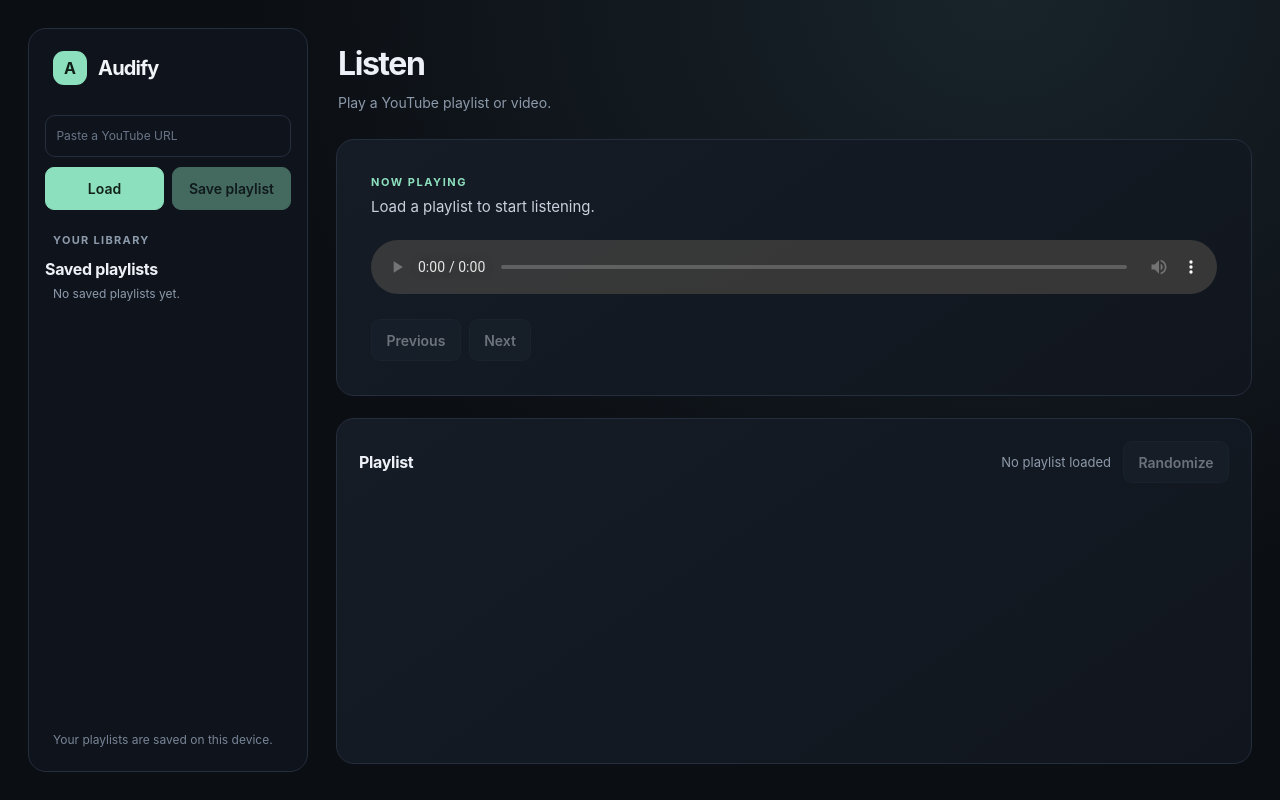
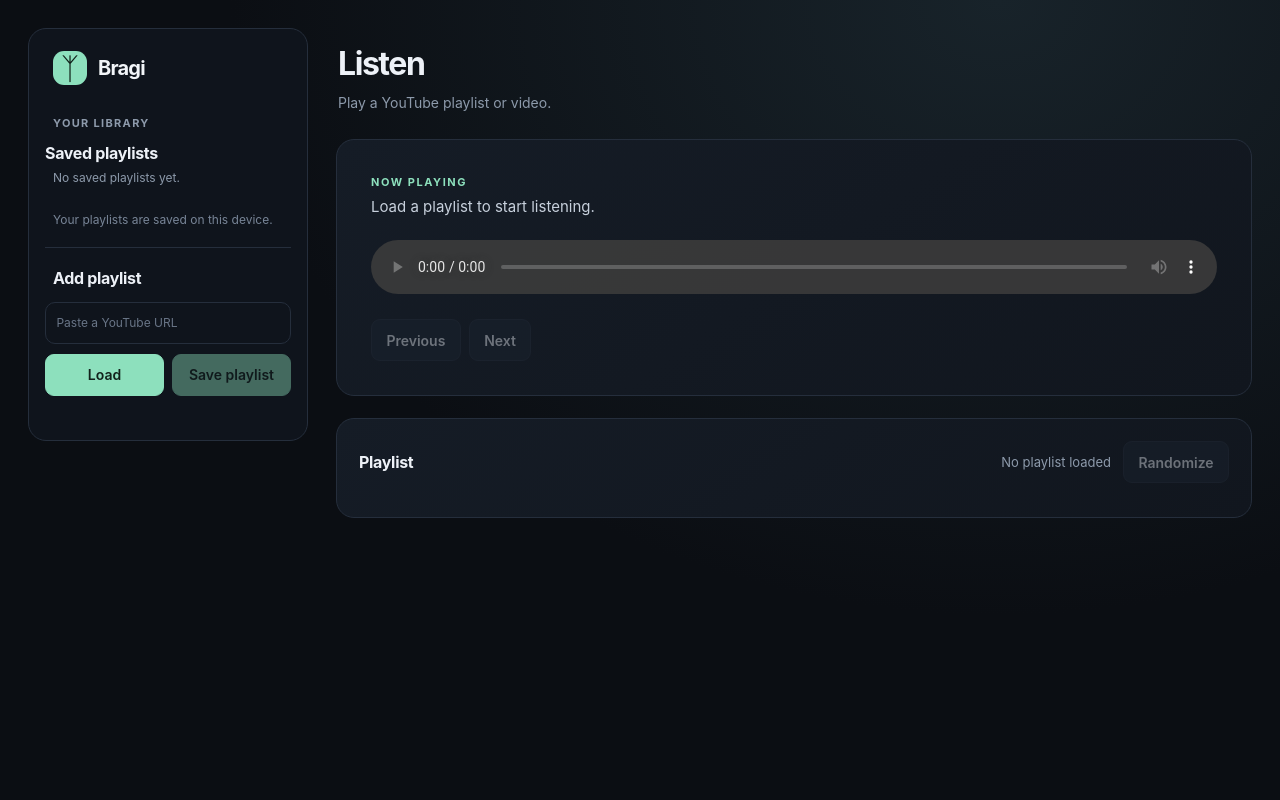
Before and after one commit to swearhouse/Audify, a Flask app: page / in a window 1280 px wide. Run offline with Flask 3, Linux system fonts and the light colour scheme; data that the repository does not hold is empty; some libraries are stand-ins or nearby versions.

Commit message:
minor changes

```diff
--- a/pyproject.toml
+++ b/pyproject.toml
@@ -3,13 +3,14 @@ requires = ["setuptools>=68"]
 build-backend = "setuptools.build_meta"
 
 [project]
-name = "audify"
+name = "bragi"
 version = "0.1.0"
-description = "A small LAN-hosted YouTube audio playback proof of concept"
+description = "Bragi, a small LAN-hosted YouTube audio playback proof of concept"
 requires-python = ">=3.10"
 dependencies = [
     "Flask>=3.0,<4.0",
     "yt-dlp>=2024.1.0",
+    "waitress>=3.0,<4.0",
 ]
 
 [project.optional-dependencies]
--- a/src/audify/__init__.py
+++ b/src/audify/__init__.py
@@ -1 +1 @@
-"""Audify local-network audio player."""
+"""Bragi local-network audio player."""
--- a/src/audify/__main__.py
+++ b/src/audify/__main__.py
@@ -1,5 +1,11 @@
+from waitress import serve
+
 from audify.app import create_app
 
 
-app = create_app()
-app.run(host="0.0.0.0", port=8000, debug=False)
+def main() -> None:
+    serve(create_app(), host="0.0.0.0", port=8000)
+
+
+if __name__ == "__main__":
+    main()
--- a/src/audify/templates/index.html
+++ b/src/audify/templates/index.html
@@ -3,8 +3,14 @@
   <head>
     <meta charset="utf-8">
     <meta name="viewport" content="width=device-width, initial-scale=1">
-    <title>Audify</title>
+    <title>Bragi</title>
     <style>
+      @property --ambient-color {
+        syntax: "<color>";
+        inherits: false;
+        initial-value: #18232a;
+      }
+
       :root {
         color-scheme: dark;
         font-family: Inter, ui-sans-serif, system-ui, -apple-system, BlinkMacSystemFont, "Segoe UI", sans-serif;
@@ -24,12 +30,14 @@
       }
 
       body {
+        --ambient-color: #18232a;
         min-width: 320px;
         min-height: 100vh;
         margin: 0;
-        background: radial-gradient(ellipse at 78% 0%, #18232a 0, #0b0e13 48rem);
+        background: radial-gradient(ellipse at 78% 0%, var(--ambient-color) 0, #0b0e13 48rem);
         font-size: 14px;
         line-height: 1.5;
+        transition: --ambient-color 1.2s ease;
       }
 
       form {
@@ -88,6 +96,7 @@
 
       .app-shell {
         display: grid;
+        align-items: start;
         grid-template-columns: 280px minmax(0, 1fr);
         gap: 28px;
         width: min(1440px, 100%);
@@ -104,6 +113,11 @@
         border: 1px solid var(--border);
         border-radius: 18px;
         background: #10151de8;
+      }
+
+      .saved-library {
+        flex: none;
+        min-height: 0;
       }
 
       .brand {
@@ -125,7 +139,8 @@
         border-radius: 11px;
         background: #8de0bd;
         color: #102019;
-        font-size: 16px;
+        font-size: 30px;
+        line-height: 30px;
         letter-spacing: 0;
       }
 
@@ -134,6 +149,17 @@
         margin: 0;
         font-size: 16px;
         letter-spacing: -0.02em;
+      }
+
+      .sidebar-divider {
+        width: 100%;
+        margin: 18px 0;
+        border: 0;
+        border-top: 1px solid var(--border);
+      }
+
+      .sidebar .add-playlist-heading {
+        margin: 0 0 12px 8px;
       }
 
       .sidebar-label {
@@ -296,9 +322,8 @@
 
       .queue-card {
         display: flex;
-        flex: 1;
+        flex: none;
         flex-direction: column;
-        min-height: 220px;
         padding: 22px;
       }
 
@@ -325,7 +350,7 @@
       #saved-playlists {
         display: grid;
         gap: 5px;
-        max-height: 52vh;
+        max-height: 360px;
         overflow-y: auto;
         padding: 0;
         list-style: none;
@@ -403,8 +428,7 @@
       }
 
       .sidebar-note {
-        margin: auto 8px 0;
-        padding-top: 20px;
+        margin: 12px 8px 0;
         color: #788597;
         font-size: 12px;
       }
@@ -485,7 +509,16 @@
   <body>
     <main class="app-shell">
       <aside class="sidebar" aria-labelledby="saved-heading">
-        <div class="brand"><span class="brand-mark" aria-hidden="true">A</span>Audify</div>
+        <div class="brand"><span class="brand-mark" aria-hidden="true">ᛉ</span>Bragi</div>
+        <section class="saved-library" aria-labelledby="saved-heading">
+          <p class="sidebar-label">Your library</p>
+          <h2 id="saved-heading">Saved playlists</h2>
+          <p id="saved-status" role="status" aria-live="polite"></p>
+          <ul id="saved-playlists"></ul>
+          <p class="sidebar-note">Your playlists are saved on this device.</p>
+        </section>
+        <hr class="sidebar-divider">
+        <h2 class="add-playlist-heading">Add playlist</h2>
         <form id="url-form">
           <input
             id="url"
@@ -500,11 +533,6 @@
             <button id="save-button" type="button" disabled>Save playlist</button>
           </div>
         </form>
-        <p class="sidebar-label">Your library</p>
-        <h2 id="saved-heading">Saved playlists</h2>
-        <p id="saved-status" role="status" aria-live="polite"></p>
-        <ul id="saved-playlists"></ul>
-        <p class="sidebar-note">Your playlists are saved on this device.</p>
       </aside>
       <section class="workspace" aria-label="Audio player">
         <header class="topbar">
@@ -556,14 +584,35 @@
       const maxAudioLoadRetries = 2;
       const audioLoadError = "The audio stream could not be loaded.";
       const currentThumbnail = document.querySelector("#current-thumbnail");
+      const ambientColors = ["#241f2a", "#1e2925", "#29231f", "#202734", "#192a2a", "#27232a"];
       let tracks = [];
       let currentIndex = -1;
+      let ambientColorIndex = -1;
       let playbackRequest = 0;
       let playlistLoadRequest = 0;
       let cancelMetadataWait = null;
       let currentPlaylistUrl = "";
       let currentPlaylistTitle = "";
       let canSaveCurrentPlaylist = false;
+
+      function shiftAmbientColor() {
+        ambientColorIndex = (ambientColorIndex + 1) % ambientColors.length;
+        document.body.style.setProperty("--ambient-color", ambientColors[ambientColorIndex]);
+      }
+
+      function selectTrack(index) {
+        if (index >= 0 && index < tracks.length && index !== currentIndex) {
+          shiftAmbientColor();
+        }
+        playTrack(index);
+      }
+
+      function advanceTrack(index) {
+        if (index >= 0 && index < tracks.length && index !== currentIndex) {
+          shiftAmbientColor();
+        }
+        playTrack(index);
+      }
 
       function renderTracks() {
         trackList.replaceChildren();
@@ -574,7 +623,7 @@
           button.textContent = `${index + 1}. ${track.title}`;
           button.setAttribute("data-track-number", String(index + 1));
           button.setAttribute("aria-current", String(index === currentIndex));
-          button.addEventListener("click", () => playTrack(index));
+          button.addEventListener("click", () => selectTrack(index));
           item.append(button);
           trackList.append(item);
         });
@@ -686,7 +735,7 @@
               status.textContent = `Retrying ${track.title} (${retryCount + 1}/${maxAudioLoadRetries})…`;
               await playTrack(index, retryCount + 1);
             } else if (error.message === audioLoadError && index < tracks.length - 1) {
-              await playTrack(index + 1);
+              advanceTrack(index + 1);
             } else {
               status.textContent = `${track.title}: ${error.message}`;
             }
@@ -742,7 +791,6 @@
           saveButton.disabled = !canSaveCurrentPlaylist;
           renderTracks();
           status.textContent = `${result.title} — ${tracks.length} tracks`;
-          await playTrack(0);
         } catch (error) {
           if (loadRequestId === playlistLoadRequest) {
             playlistTitle.textContent = "No playlist loaded";
@@ -805,8 +853,8 @@
         loadPlaylist(input.value, { allowSave: true });
       });
 
-      previousButton.addEventListener("click", () => playTrack(currentIndex - 1));
-      nextButton.addEventListener("click", () => playTrack(currentIndex + 1));
+      previousButton.addEventListener("click", () => selectTrack(currentIndex - 1));
+      nextButton.addEventListener("click", () => selectTrack(currentIndex + 1));
       saveButton.addEventListener("click", async () => {
         if (!canSaveCurrentPlaylist || !currentPlaylistUrl) {
           return;
@@ -838,7 +886,7 @@
       });
       player.addEventListener("ended", () => {
         if (currentIndex < tracks.length - 1) {
-          playTrack(currentIndex + 1);
+          advanceTrack(currentIndex + 1);
         } else if (currentIndex >= 0) {
           status.textContent = "Playlist finished.";
         }
```
Also changed, not shown: BragiService.xml (added, +12 -0 lines), tests/test_app.py (+21 -2 lines), tests/test_service.py (added, +12 -0 lines), README.md.
